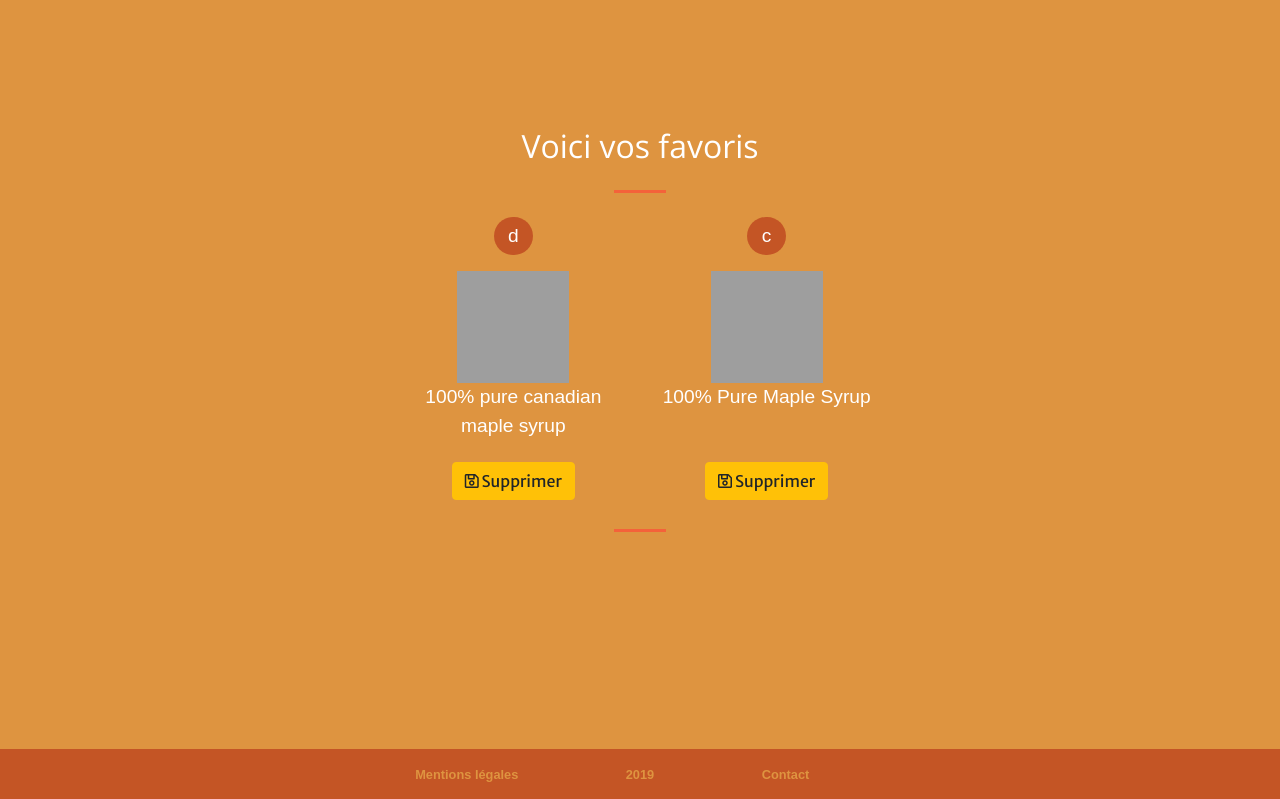
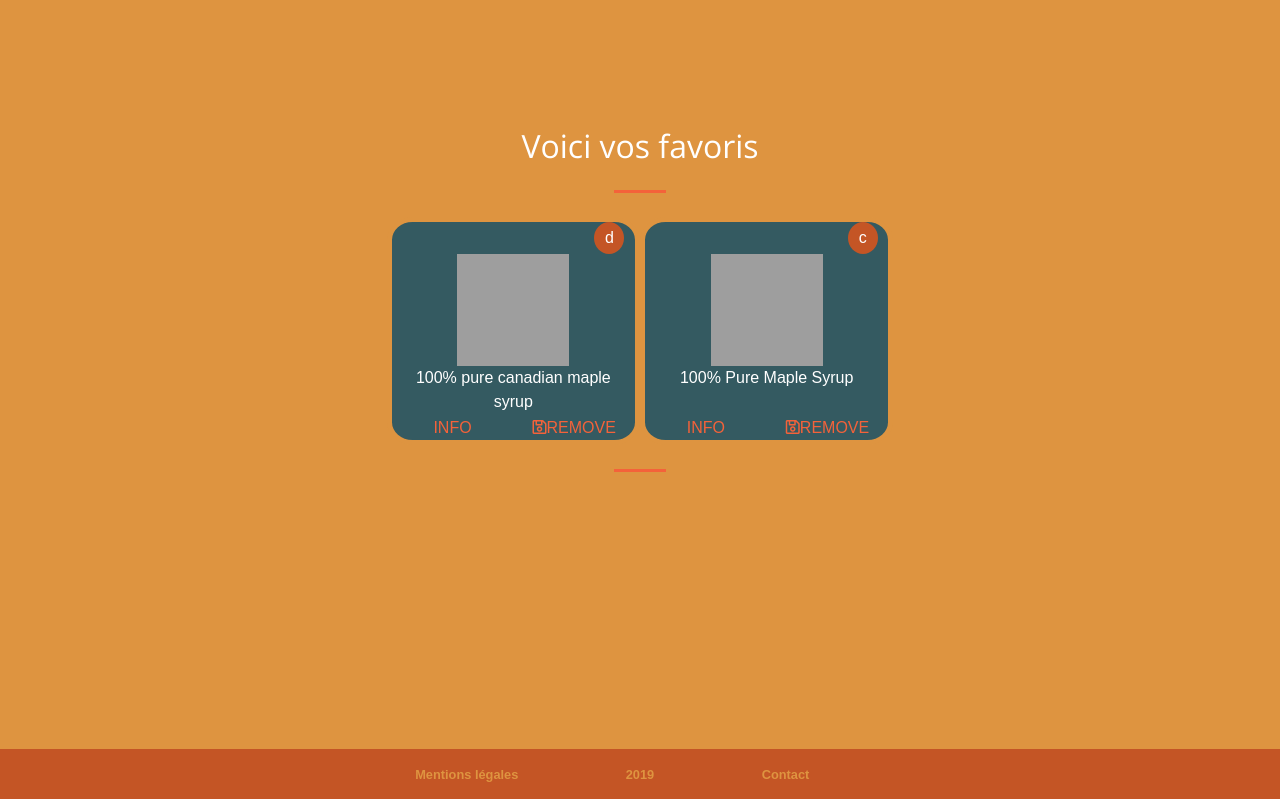
Before and after one commit to Azer1338/pur_beurre_apps, a Django app: page /substitute/favorites/ in a window 1280 px wide. Shown: the part 303-1102 px from the top of the page. Run offline with Django 3.2, Linux system fonts and the light colour scheme; a user stored in the database is signed in; data comes from the database, SQL or seed files in the repository; some libraries are stand-ins or nearby versions; some web fonts are replaced; grey boxes are pictures that could not be loaded.

Commit message:
Substitutes icon in the favorite.html changes

```diff
--- a/substitute/templates/substitute/favorite.html
+++ b/substitute/templates/substitute/favorite.html
@@ -40,33 +40,44 @@
 
                     {% for substitute in substitutes %}
                     <!-- Per aliment -->
-                    <div class="col-lg-4 ">
+                    <div class="col-lg-4  SubstituteItem">
+                        <!-- NUTRISCORE -->
                         <div class="row">
-                            <div class="col text-center">
-                                <!-- Link -->
-                                <a href="/substitute/details/{{ substitute.id }}">
-                                <!-- nutrition_score -->
-                                    <p class="nutritionScoreIcon" >{{ substitute.nutrition_score }}</p>
-                                <!-- Picture -->
-                                    <div class="col text-center">
-                                        <img class="alimentSearchedImage" src="{{ substitute.picture_link }}" alt="SubstitutePicture">
-                                    </div>
-                                </a>
+                            <div class="col-lg-10">
+
+                            </div>
+                            <div class="col-lg-1 nutritionScoreIcon">
+                            {{ substitute.nutrition_score }}
                             </div>
                         </div>
+                        <!-- PICTURE -->
                         <div class="row">
-                            <div class="col text-center">
-                                <!-- Title -->
-                                <p class="alimentName text-center"> {{  substitute.name }} </p>
+                            <div class="col">
+                                <img class="alimentSearchedImage" src="{{ substitute.picture_link }}" alt="SubstitutePicture">
                             </div>
                         </div>
+                        <!-- TITLE -->
                         <div class="row">
-                            <div class="col text-center alimentIcon">
-                                <!-- Saving button -->
-                                <button type="button" class="btn btn-warning" onclick="window.location.href='/substitute/delete/{{ substitute.id }}'">
-                                <i class="far fa-save"></i> Supprimer
-                            </button>
+                            <div class="col" style="height: 50px;">
+                                {{  substitute.name }}
                             </div>
+                        </div>
+                        <!-- BUTTON -->
+                        <div class="row">
+                            <!-- INFO -->
+                            <div class="col">
+                                    <a href="/substitute/details/{{ substitute.code }}/">
+                                        INFO
+                                    </a>
+                            </div>
+                            <!-- SAVE -->
+                            {% if user.is_authenticated %}
+                            <div class="col">
+                                    <a href="/substitute/delete/{{ substitute.id }}/">
+                                        <i class="far fa-save"></i>REMOVE
+                                    </a>
+                            </div>
+                            {% endif %}
                         </div>
                     </div>
                     {% endfor %}
```
